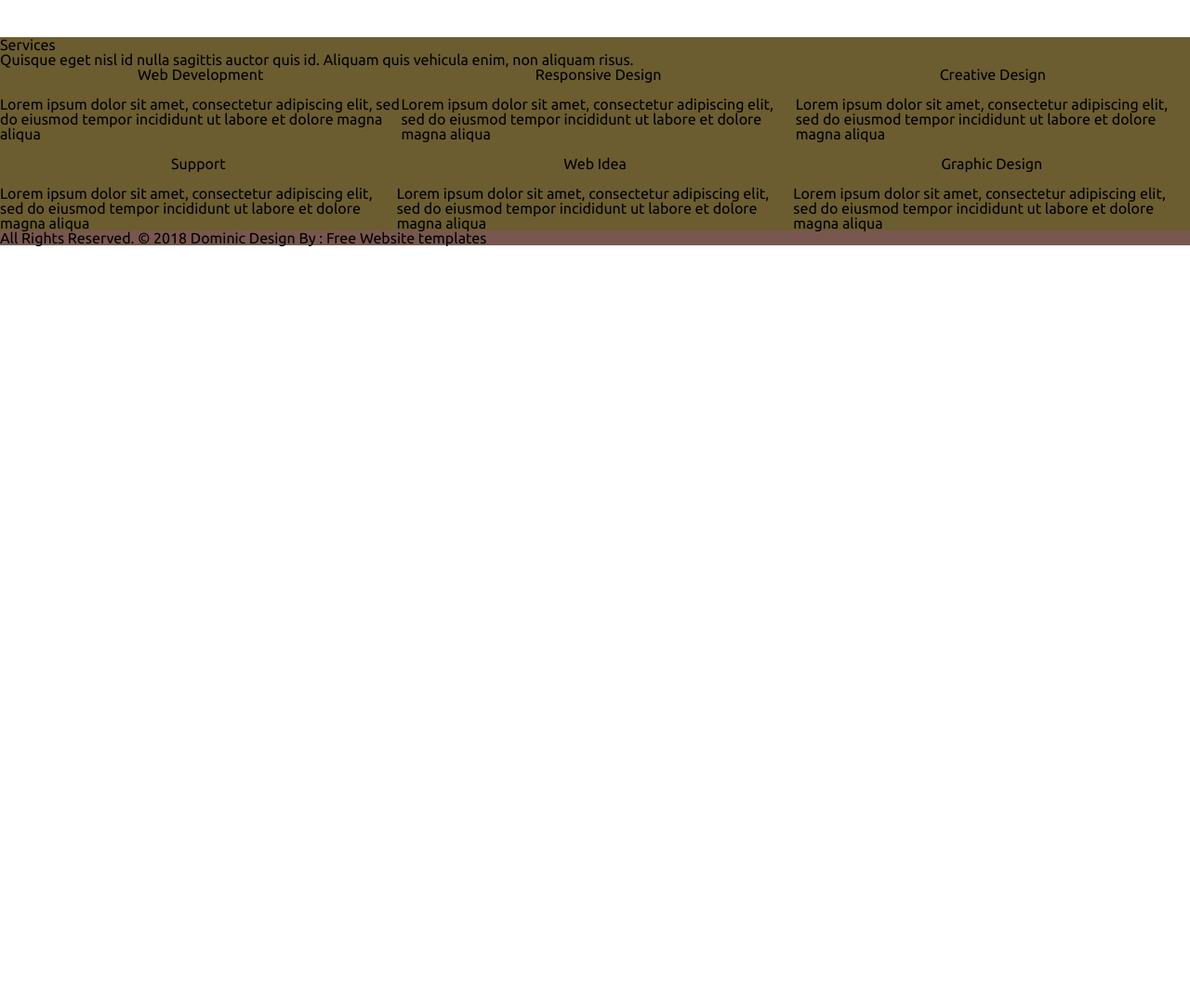
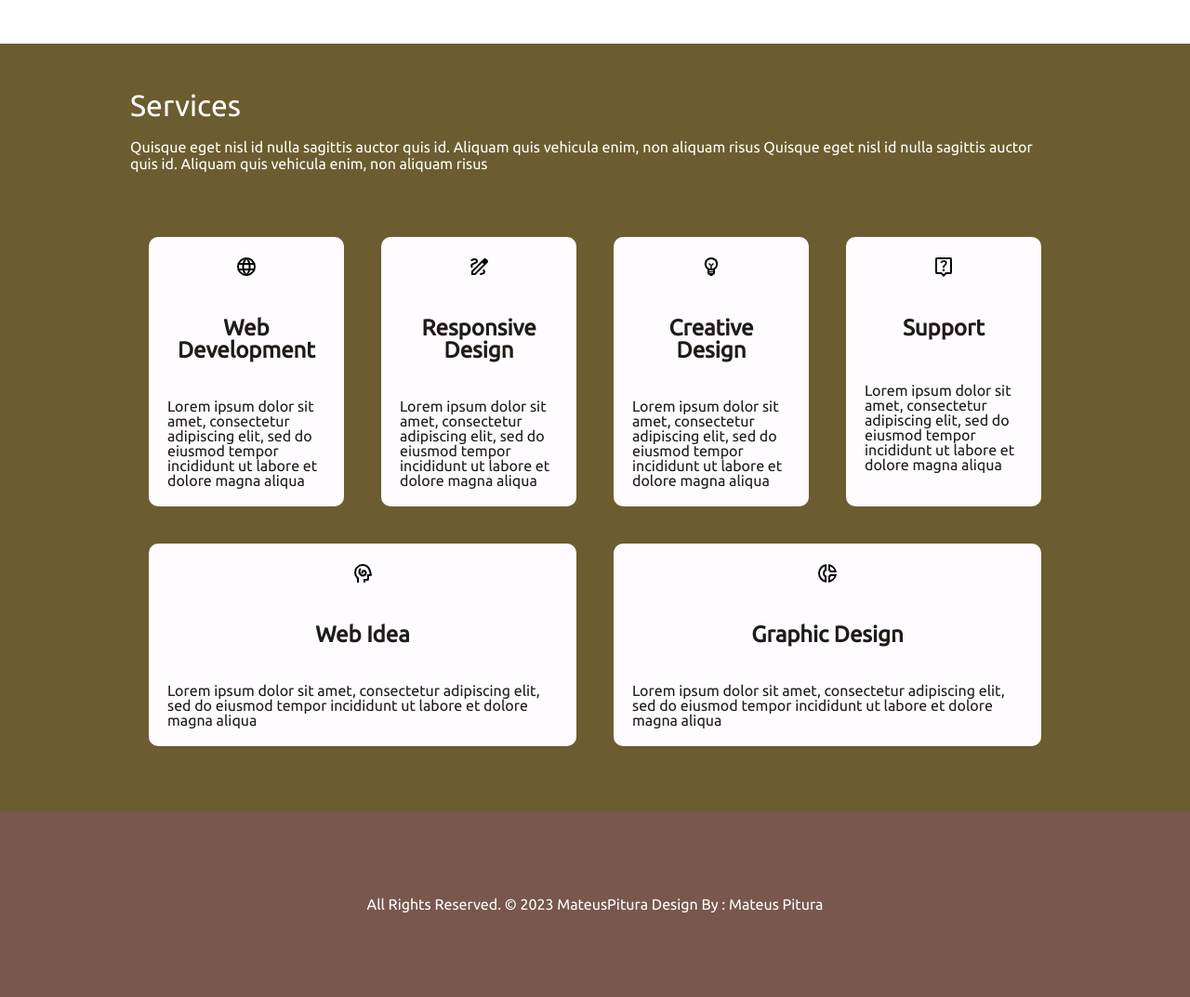
Before and after one commit to MateusPitura/web-css-portfolio, a plain HTML site: page index.html in a window 1280 px wide. Shown: the part 1311-2384 px from the top of the page at 93% size. Before the commit the page ends 1576 px from the top, so only its background shows below. Drawn offline with Linux system fonts and the light colour scheme.

Commit message:
feat: terminado de estilizar a home

```diff
--- a/index.html
+++ b/index.html
@@ -35,8 +35,9 @@
         <section class="about">
             <div class="content">
                 <div class="block">
-                    <h2>About Dominic</h2>
-                    <p>Integer rutrum ligula eu dignissim laoreet. Pellentesque venenatis nibh sed tellus faucibus
+                    <h2 class="header">About Dominic</h2>
+                    <p class="description">Integer rutrum ligula eu dignissim laoreet. Pellentesque venenatis nibh sed
+                        tellus faucibus
                         bibendum.
                         Sed fermentum est vitae rhoncus molestie. Cum sociis natoque penatibus et magnis dis parturient
                         montes, nascetur ridiculus mus. Sed vitae rutrum neque. Ut id erat sit amet libero bibendum
@@ -52,66 +53,156 @@
             </figure>
         </section>
         <section class="product">
+            <div class="label">
                 <div>
-                <h2>Services</h2>
-                <p>Quisque eget nisl id nulla sagittis auctor quis id. Aliquam quis vehicula enim, non aliquam risus.
-                </p>
+                    <h2 class="header">Services</h2>
+                    <p class="description">Quisque eget nisl id nulla sagittis auctor quis id. Aliquam quis vehicula
+                        enim, non aliquam risus Quisque eget nisl id nulla sagittis auctor quis id. Aliquam quis
+                        vehicula enim, non aliquam risus</p>
                 </div>
+            </div>
+            <div class="itens">
                 <div>
+                    <div class="card">
                         <table>
                             <thead>
                                 <tr>
-                            <th>Web Development</th>
-                            <th>Responsive Design</th>
-                            <th>Creative Design</th>
+                                    <th>
+                                        <figure>
+                                            <img src="/asset/icon/web-development.png">
+                                        </figure>
+                                    </th>
                                 </tr>
                             </thead>
                             <tbody>
                                 <tr>
-                            <td><img></td>
-                            <td><img></td>
-                            <td><img></td>
+                                    <td class="title">Web Development</td>
                                 </tr>
                                 <tr>
-                            <td>Lorem ipsum dolor sit amet, consectetur adipiscing elit, sed do eiusmod tempor
-                                incididunt ut labore et dolore magna aliqua</td>
-                            <td>Lorem ipsum dolor sit amet, consectetur adipiscing elit, sed do eiusmod tempor
-                                incididunt ut labore et dolore magna aliqua</td>
-                            <td>Lorem ipsum dolor sit amet, consectetur adipiscing elit, sed do eiusmod tempor
-                                incididunt ut labore et dolore magna aliqua</td>
-                        </tr>
-                    </tbody>
-                </table>
-                <table>
-                    <thead>
-                        <tr>
-                            <th>Support</th>
-                            <th>Web Idea</th>
-                            <th>Graphic Design</th>
-                        </tr>
-                    </thead>
-                    <br>
-                    <tbody>
-                        <tr>
-                            <td><img></td>
-                            <td><img></td>
-                            <td><img></td>
-                        </tr>
-                        <tr>
-                            <td>Lorem ipsum dolor sit amet, consectetur adipiscing elit, sed do eiusmod tempor
-                                incididunt ut labore et dolore magna aliqua</td>
-                            <td>Lorem ipsum dolor sit amet, consectetur adipiscing elit, sed do eiusmod tempor
-                                incididunt ut labore et dolore magna aliqua</td>
                                     <td>Lorem ipsum dolor sit amet, consectetur adipiscing elit, sed do eiusmod tempor
                                         incididunt ut labore et dolore magna aliqua</td>
                                 </tr>
                             </tbody>
                         </table>
                     </div>
+                    <div class="card">
+                        <table>
+                            <thead>
+                                <tr>
+                                    <th>
+                                        <figure>
+                                            <img src="/asset/icon/responsive-design.png">
+                                        </figure>
+                                    </th>
+                                </tr>
+                            </thead>
+                            <tbody>
+                                <tr>
+                                    <td class="title">Responsive Design</td>
+                                </tr>
+                                <tr>
+                                    <td>Lorem ipsum dolor sit amet, consectetur adipiscing elit, sed do eiusmod tempor
+                                        incididunt ut labore et dolore magna aliqua</td>
+                                </tr>
+                            </tbody>
+                        </table>
+                    </div>
+                    <div class="card">
+                        <table>
+                            <thead>
+                                <tr>
+                                    <th>
+                                        <figure>
+                                            <img src="/asset/icon/creative-design.png">
+                                        </figure>
+                                    </th>
+                                </tr>
+                            </thead>
+                            <tbody>
+                                <tr>
+                                    <td class="title">Creative Design</td>
+                                </tr>
+                                <tr>
+                                    <td>Lorem ipsum dolor sit amet, consectetur adipiscing elit, sed do eiusmod tempor
+                                        incididunt ut labore et dolore magna aliqua</td>
+                                </tr>
+                            </tbody>
+                        </table>
+                    </div>
+                    <div class="card">
+                        <table>
+                            <thead>
+                                <tr>
+                                    <th>
+                                        <figure>
+                                            <img src="/asset/icon/support.png">
+                                        </figure>
+                                    </th>
+                                </tr>
+                            </thead>
+                            <tbody>
+                                <tr>
+                                    <td class="title">Support</td>
+                                </tr>
+                                <tr>
+                                    <td>Lorem ipsum dolor sit amet, consectetur adipiscing elit, sed do eiusmod tempor
+                                        incididunt ut labore et dolore magna aliqua</td>
+                                </tr>
+                            </tbody>
+                        </table>
+                    </div>
+                    <div class="card">
+                        <table>
+                            <thead>
+                                <tr>
+                                    <th>
+                                        <figure>
+                                            <img src="/asset/icon/web-idea.png">
+                                        </figure>
+                                    </th>
+                                </tr>
+                            </thead>
+                            <tbody>
+                                <tr>
+                                    <td class="title">Web Idea</td>
+                                </tr>
+                                <tr>
+                                    <td>Lorem ipsum dolor sit amet, consectetur adipiscing elit, sed do eiusmod tempor
+                                        incididunt ut labore et dolore magna aliqua</td>
+                                </tr>
+                            </tbody>
+                        </table>
+                    </div>
+                    <div class="card">
+                        <table>
+                            <thead>
+                                <tr>
+                                    <th>
+                                        <figure>
+                                            <img src="/asset/icon/graphic-design.png">
+                                        </figure>
+                                    </th>
+                                </tr>
+                            </thead>
+                            <tbody>
+                                <tr>
+                                    <td class="title">Graphic Design</td>
+                                </tr>
+                                <tr>
+                                    <td>Lorem ipsum dolor sit amet, consectetur adipiscing elit, sed do eiusmod tempor
+                                        incididunt ut labore et dolore magna aliqua</td>
+                                </tr>
+                            </tbody>
+                        </table>
+                    </div>
+                </div>
+            </div>
         </section>
     </main>
     <footer>
-        <p>All Rights Reserved. © 2018 Dominic Design By : Free Website templates</p>
+        <div>
+            <p>All Rights Reserved. © 2023 MateusPitura Design By : Mateus Pitura</p>
+        </div>
     </footer>
 </body>
 
--- a/style.css
+++ b/style.css
@@ -2,7 +2,9 @@
     --secondary: #77574e;
     --on-secondary: #ffffff;
     --tertiary: #6b5d2f;
+    --on-tertiary: #ffffff;
     --surface: #fffbff;
+    --on-surface: #201a18;
     --shadown: #000;
     --white: #fff;
 }
@@ -91,7 +93,7 @@ nav{
     display: flex;
     flex-wrap: wrap;
     background-color: var(--surface);
-    margin: 50px;
+    margin: 50px 0px;
     flex: 1;
 }
 
@@ -109,12 +111,12 @@ nav{
     display: block;
 }
 
-.content h2{
+.header{
     font-size: 32px;
     padding-bottom: 20px;
 }
 
-.content p{
+.description{
     line-height: normal;
 }
 
@@ -130,12 +132,73 @@ nav{
 .image{
     max-width: 500px;
     width: 100%;
+    border-radius: 10px;
 }
 
 .product {
     background-color: var(--tertiary);
+    color: var(--on-tertiary);
+    margin-top: 50px;
+}
+
+.label{
+    padding: 50px 50px 25px 50px;
+    display: flex;
+    flex: 1;
+    justify-content: center;
+    align-items: flex-start;
+}
+
+.label div{
+    display: block;
+    max-width: 1000px;
+}
+
+.itens{
+    padding: 25px 50px 50px 50px;
+    display: flex;
+    flex: 1;
+    justify-content: center;
+    align-items: flex-start;
+}
+
+.itens div{
+    max-width: 1000px;
+    display: flex;
+    flex: 1;
+    flex-wrap: wrap;
+}
+
+.card{
+    background-color: var(--surface);
+    color: var(--on-surface);
+    margin: 20px;
+    border-radius: 10px;
+    min-width: 200px;
+}
+
+.card th, .card td{
+    padding: 20px;
+}
+
+.title{
+    font-weight: bold;
+    text-align: center;
+    font-size: 24px
 }
 
 footer {
     background-color: var(--secondary);
+    color: var(--on-secondary);
+    height: 200px;
+    display: flex;
 }
+
+footer div{
+    display: flex;
+    flex: 1;
+    justify-content: center;
+    align-items: center;
+    text-align: center;
+    padding: 20px;
+}
```
Also changed, not shown: asset/icon/creative-design.png (added), asset/icon/graphic-design.png (added), asset/icon/responsive-design.png (added), asset/icon/support.png (added), asset/icon/web-development.png (added), asset/icon/web-idea.png (added). Lines whose indentation alone changed are shown as unchanged.
